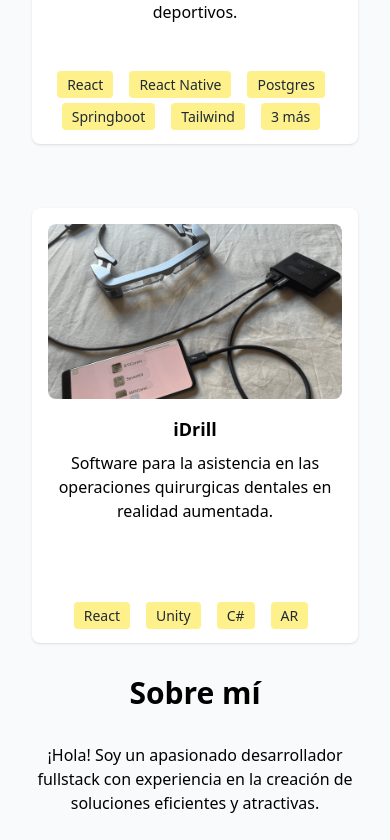
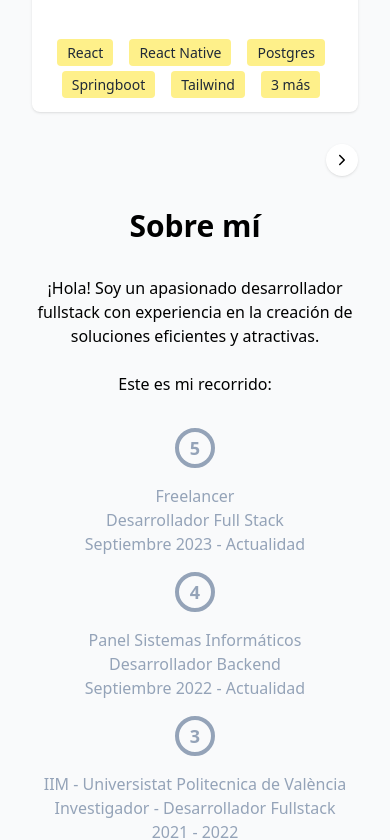
Before and after one commit to 1dmaol/1dmaol.github.io, a React (Vite) app: page / in a window 390 px wide. Shown: the part 1734-2574 px from the top of the page. Built offline with nearby package versions, Linux system fonts and the light colour scheme.

Commit message:
Updating projects component

```diff
--- a/src/components/Projects.jsx
+++ b/src/components/Projects.jsx
@@ -1,7 +1,8 @@
-import { useState } from "react";
+import { useEffect, useState } from "react";
 import { Card } from "./basics/Card"
 import { Project } from "./basics/Project";
 import FadeInSection from "./basics/FadeInSection";
+import { IoIosArrowBack, IoIosArrowForward } from "react-icons/io";
 
 const projects = [
     {
@@ -54,10 +55,18 @@ const projects = [
 ];
 
 export const Projects = () => {
+    const isMobile = window.innerWidth < 768
 
     const [selected, setSelected] = useState(null)
 
-    const isMobile = window.innerWidth < 768
+    const [page, setPage] = useState(0)
+    const MAX_ELEMENTS = isMobile ? 2 : window.innerWidth < 1200 ? window.innerWidth < 810 ? 1 : 2 : 3;
+    const [isLastPage, setIsLastPage] = useState(projects.length <= (MAX_ELEMENTS * page) + MAX_ELEMENTS)
+
+
+    useEffect(() => {
+        setIsLastPage(projects.length <= (MAX_ELEMENTS * page) + MAX_ELEMENTS)
+    }, [page])
 
     return (
         <FadeInSection id="projects">
@@ -69,9 +78,38 @@ export const Projects = () => {
                     :
                     <div className="flex flex-col gap-8">
                         <h2 id="about" className="text-3xl font-bold">Proyectos</h2>
-                        <div className="flex flex-row justify-center gap-16 w-full items-center flex-wrap align-baseline">
-                            {projects.map((project) => <Card key={project.title} {...project} selected={selected} onClick={() => {window.scrollTo({ top: isMobile ? 675 : 775, behavior: 'smooth' });setSelected(project)}} />)}
-                        </div>
+                        {
+                            isMobile ?
+                                <div className="flex flex-col justify-center gap-8 w-full items-center flex-wrap align-baseline">
+                                    {projects.slice((page * MAX_ELEMENTS), (page * MAX_ELEMENTS) + MAX_ELEMENTS).map((project) => <Card key={project.title} {...project} selected={selected} onClick={() => { window.scrollTo({ top: 675 , behavior: 'smooth' }); setSelected(project) }} />)}
+
+                                        <div className="flex flex-row justify-between w-full">
+                                            {page !== 0 ?
+                                                <div onClick={() => { setPage(page - 1) }} className="bg-white rounded-full p-2 cursor-pointer shadow">
+                                                    <IoIosArrowBack />
+                                                </div> : <div></div>}
+                                            {!isLastPage &&
+                                            <div onClick={() => { setPage(page + 1) }} className="bg-white rounded-full p-2 cursor-pointer shadow ">
+                                                <IoIosArrowForward />
+                                            </div>}
+                                        </div>
+                                </div>
+                                :
+                                <div className="flex flex-row gap-8 justify-center items-center">
+                                    {page !== 0 &&
+                                        <div onClick={() => { setPage(page - 1) }} className="bg-white absolute left-14 rounded-full p-2 hover:scale-125 transition cursor-pointer shadow">
+                                            <IoIosArrowBack />
+                                        </div>}
+                                    <div className="flex flex-row justify-center gap-16 w-[1200px] items-center flex-wrap align-baseline">
+                                        {projects.slice((page * MAX_ELEMENTS), (page * MAX_ELEMENTS) + MAX_ELEMENTS).map((project) => <Card key={project.title} {...project} selected={selected} onClick={() => { window.scrollTo({ top: isMobile ? 675 : 775, behavior: 'smooth' }); setSelected(project) }} />)}
+                                    </div>
+                                    {!isLastPage &&
+                                            <div onClick={() => { setPage(page + 1) }} className="bg-white md:absolute md:right-14 rounded-full p-2 hover:scale-125 transition cursor-pointer shadow">
+                                                <IoIosArrowForward />
+                                            </div>}
+                                </div>
+                        }
+
                     </div>
             }
         </FadeInSection>
--- a/src/components/basics/Card.jsx
+++ b/src/components/basics/Card.jsx
@@ -1,13 +1,15 @@
 import { Tag } from "./Tag";
+import { motion } from "framer-motion";
 
 export const Card = ({ title, image, body, stack, onClick }) => {
 
     return (
-        <div onClick={onClick}
-            className={"flex gap-4 flex-col w-full md:w-[320px] hover:scale-105 transition bg-white p-4 rounded-lg items-center cursor-pointer gap-2 shadow h-[435px] justify-between"}
+        <motion.div onClick={onClick}
+                animate={{ opacity: 1 }} initial={{ opacity: 0 }}
+                className={"item flex gap-4 flex-col w-full md:w-[320px] hover:scale-105 transition bg-white p-4 rounded-lg items-center cursor-pointer gap-2 shadow h-[435px] justify-between"}
         >
             <div className="flex flex-col gap-2">
-                <img src={image} alt="logo" className={`flex h-[175px] rounded-lg object-cover`} />
+                <img src={image} alt="logo" className={`flex h-[175px] md:w-[300px] rounded-lg object-cover`} />
 
                 <a>
                     <h2 className="text-lg font-bold py-2">
@@ -30,7 +32,7 @@ export const Card = ({ title, image, body, stack, onClick }) => {
                 }
             </div>
 
-        </div>
+        </motion.div>
 
     )
 }
--- a/src/components/basics/Project.jsx
+++ b/src/components/basics/Project.jsx
@@ -9,8 +9,8 @@ export const Project = ({ title, image, body, advancedBody, github=null, stack,
             animate={{ opacity: 1 }} initial={{ opacity: 0 }}
             className={"flex gap-4 flex-col w-full justify-center bg-white p-4 rounded-lg items-center cursor-pointer gap-2 shadow"}
         >
-            <div className="flex flex-col md:flex-row gap-2">
-                <div className="flex flex-col gap-2">
+            <div className="flex flex-col md:flex-row gap-2 md:w-full">
+                <div className="flex flex-col gap-2 md:flex-grow">
                     <div className="flex flex-row gap-2 items-center">
                         <IoArrowBackOutline className="text-2xl hover:cursor-pointer hover:scale-110 transition" onClick={onClick} />
 
```
Also changed, not shown: 5 other files (tests, documents, lock files or other folders).
